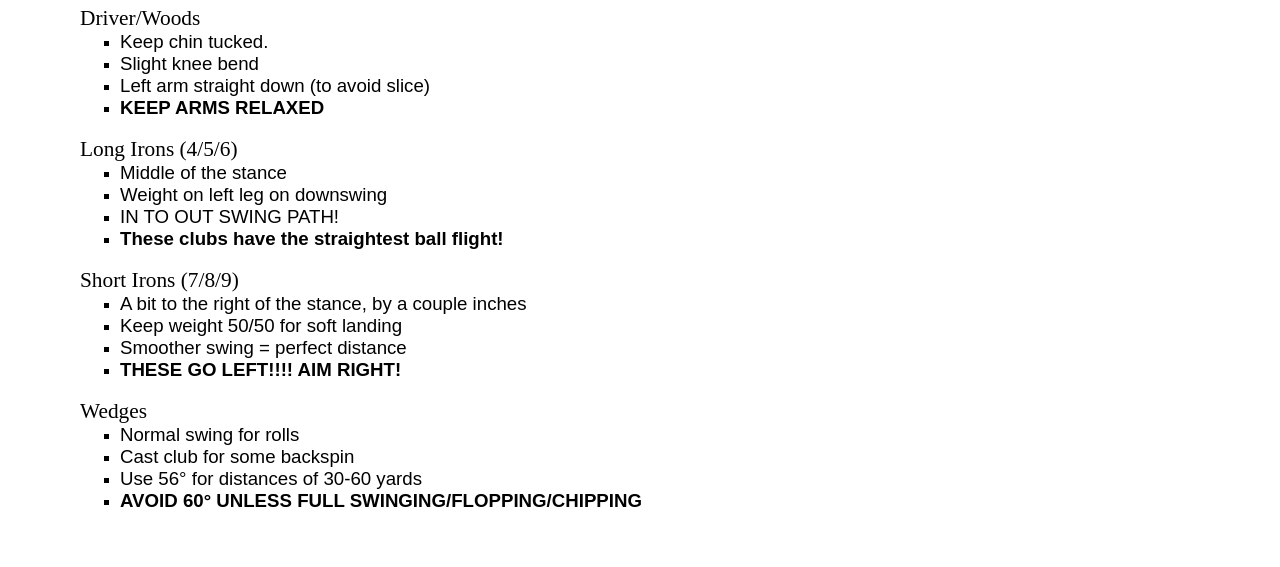
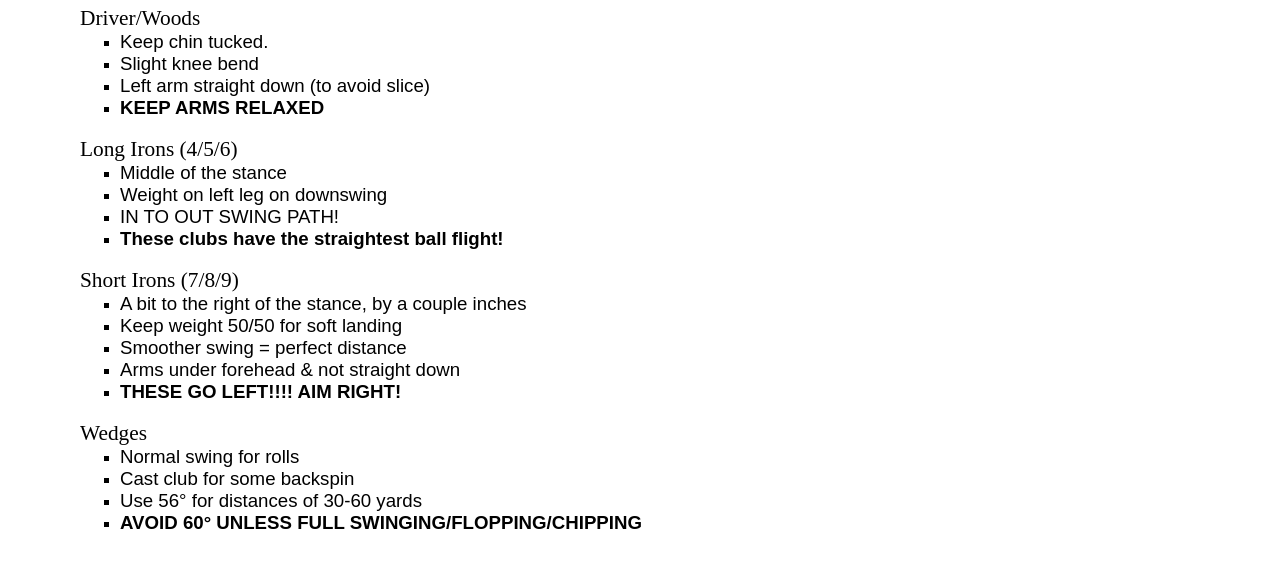
Before and after one commit to jroedlcrz/bnb, a plain HTML site: page content/john/nts.html in a window 1280 px wide. Shown: the part 201-768 px from the top of the page. Drawn offline with Linux system fonts and the light colour scheme; a script that the page names is missing.

Commit message:
Update nts.html

```diff
--- a/content/john/nts.html
+++ b/content/john/nts.html
@@ -160,6 +160,8 @@
                                                 <p class="body-p">Smoother swing = perfect distance</p>
                                             </li>
                                             <li>
+                                                <p class="body-p">Arms under forehead & not straight down<p></li>
+                                            <li>
                                                 <p class="body-p" style="font-weight: bold;">THESE GO LEFT!!!! AIM&#160;RIGHT!&#160;</p>
                                             </li>
                                         </ul>
```
